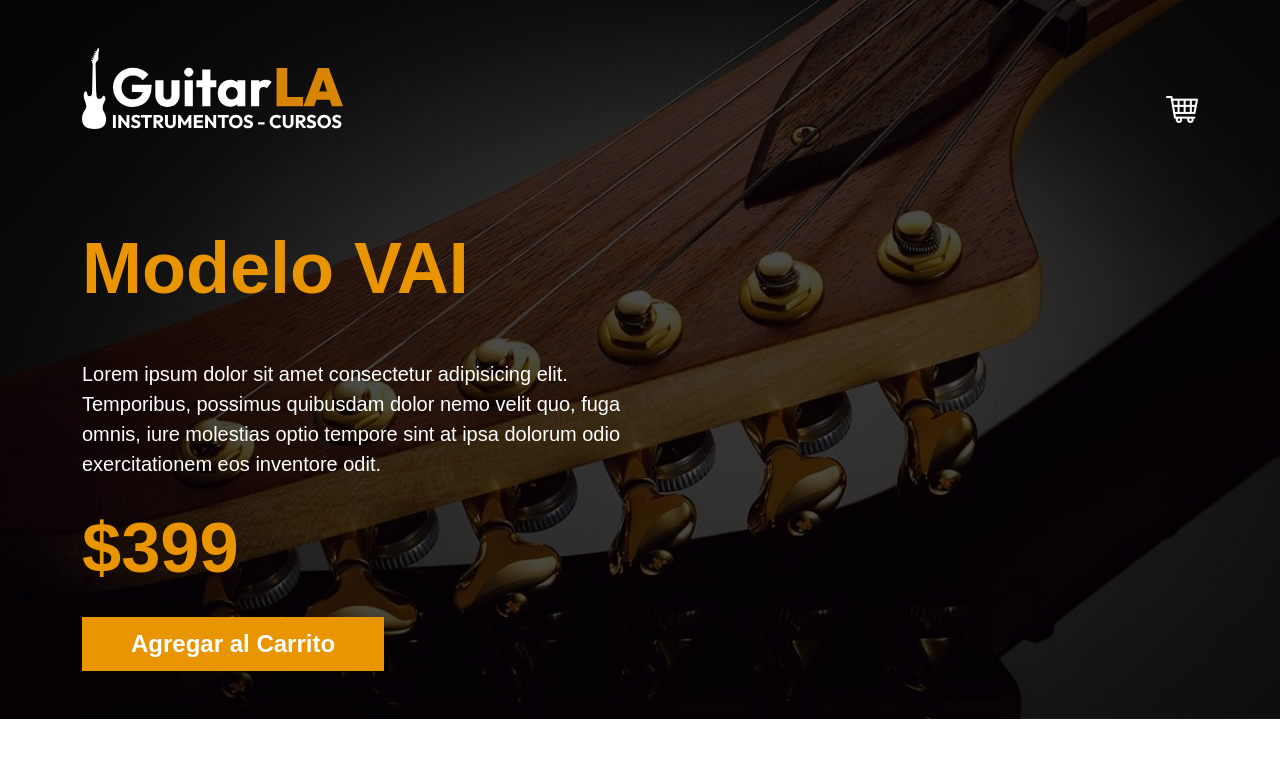
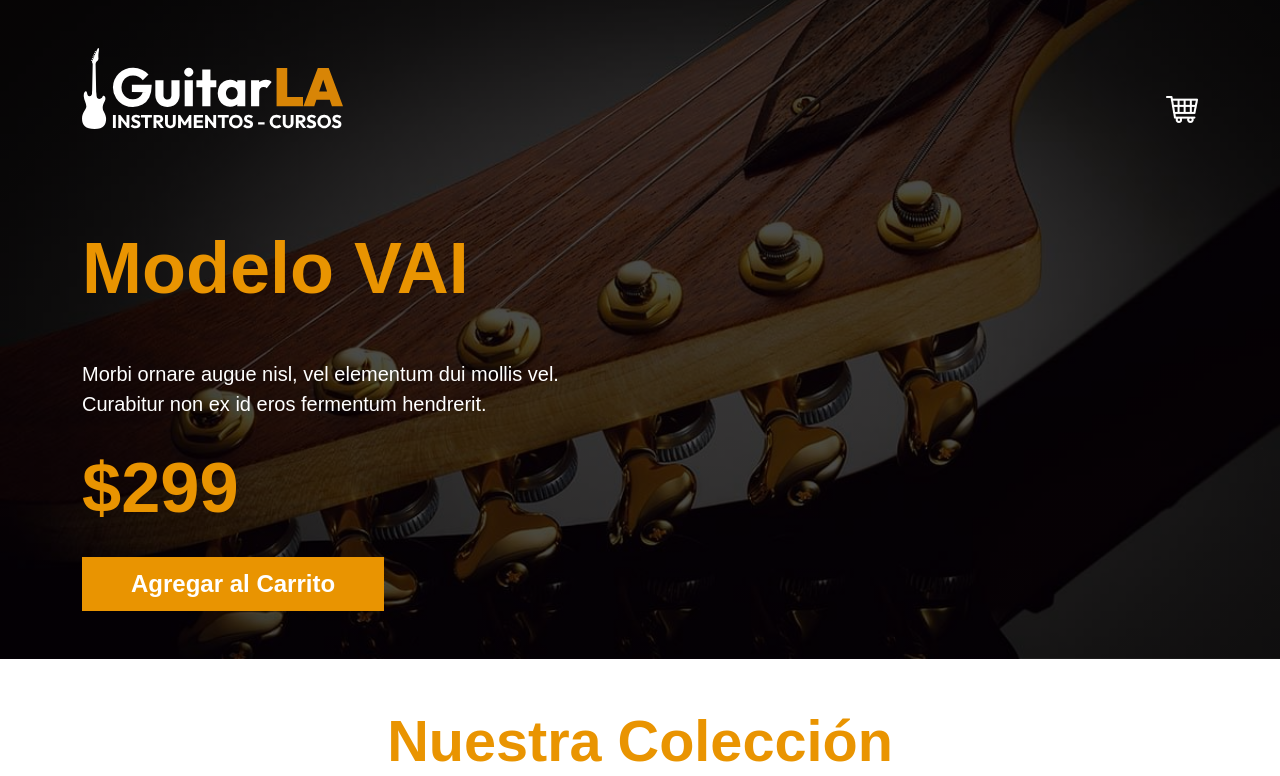
Before and after one commit to Daniel151505/carrito-de-compras-vue, a Vue app: page / in a window 1280 px wide. Shown: the top 776 px of the page. Built offline with nearby package versions, Linux system fonts and the light colour scheme; the HTML template or start-up script is replaced by a standard one.

Commit message:
Mostrando información de la guitarra principal

```diff
--- a/src/App.vue
+++ b/src/App.vue
@@ -7,9 +7,11 @@ import HeaderVue from "./components/Header.vue";
 
 const guitarras = ref([]);
 const carrito = ref([]);
+const guitarra = ref({});
 
 onMounted(() => {
   guitarras.value = db;
+  guitarra.value = db[3];
 });
 
 const agregarCarrito = (guitarra) => {
@@ -44,8 +46,10 @@ const incrementarCantidad = (id) => {
 <template>
   <HeaderVue
     :carrito="carrito"
+    :guitarra="guitarra"
     @incrementar-cantidad="incrementarCantidad"
     @decrementar-cantidad="decrementarCantidad"
+    @agregar-carrito="agregarCarrito"
   />
 
   <main class="container-xl mt-5">
--- a/src/components/Header.vue
+++ b/src/components/Header.vue
@@ -4,9 +4,17 @@ const props = defineProps({
     type: Array,
     required: true,
   },
+  guitarra: {
+    type: Object,
+    required: true,
+  },
 });
 
-defineEmits(["decrementar-cantidad", "incrementar-cantidad"]);
+defineEmits([
+  "decrementar-cantidad",
+  "incrementar-cantidad",
+  "agregar-carrito",
+]);
 </script>
 
 <template>
@@ -93,17 +101,15 @@ defineEmits(["decrementar-cantidad", "incrementar-cantidad"]);
 
       <div class="row mt-5">
         <div class="col-md-6 text-center text-md-start pt-5">
-          <h1 class="display-2 fw-bold">Modelo VAI</h1>
+          <h1 class="display-2 fw-bold">Modelo {{ guitarra.nombre }}</h1>
           <p class="mt-5 fs-5 text-white">
-            Lorem ipsum dolor sit amet consectetur adipisicing elit. Temporibus,
-            possimus quibusdam dolor nemo velit quo, fuga omnis, iure molestias
-            optio tempore sint at ipsa dolorum odio exercitationem eos inventore
-            odit.
+            {{ guitarra.descripcion }}
           </p>
-          <p class="text-primary fs-1 fw-black">$399</p>
+          <p class="text-primary fs-1 fw-black">${{ guitarra.precio }}</p>
           <button
             type="button"
             class="btn fs-4 bg-primary text-white py-2 px-5"
+            @click="$emit('agregar-carrito', guitarra)"
           >
             Agregar al Carrito
           </button>
```
